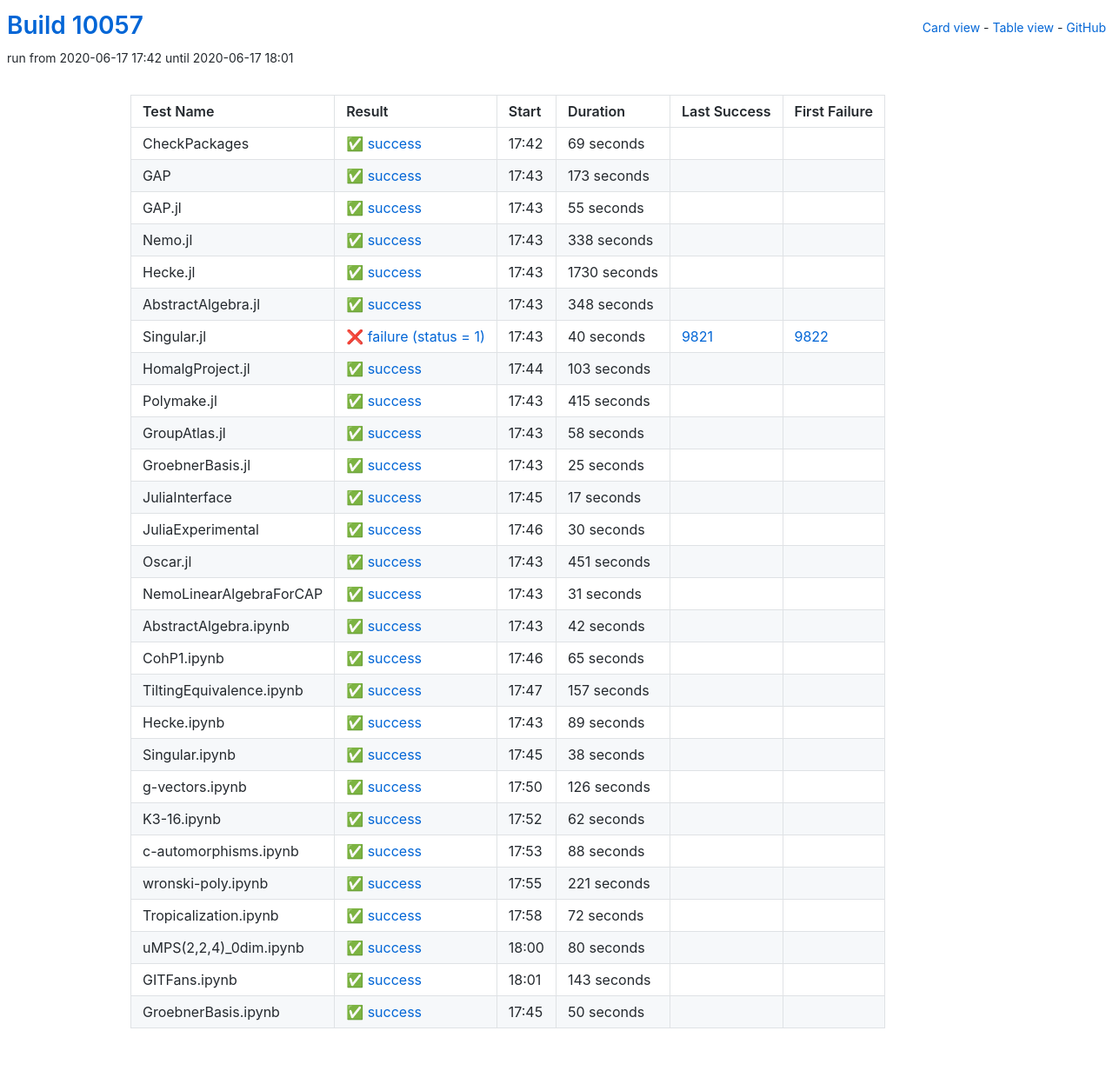
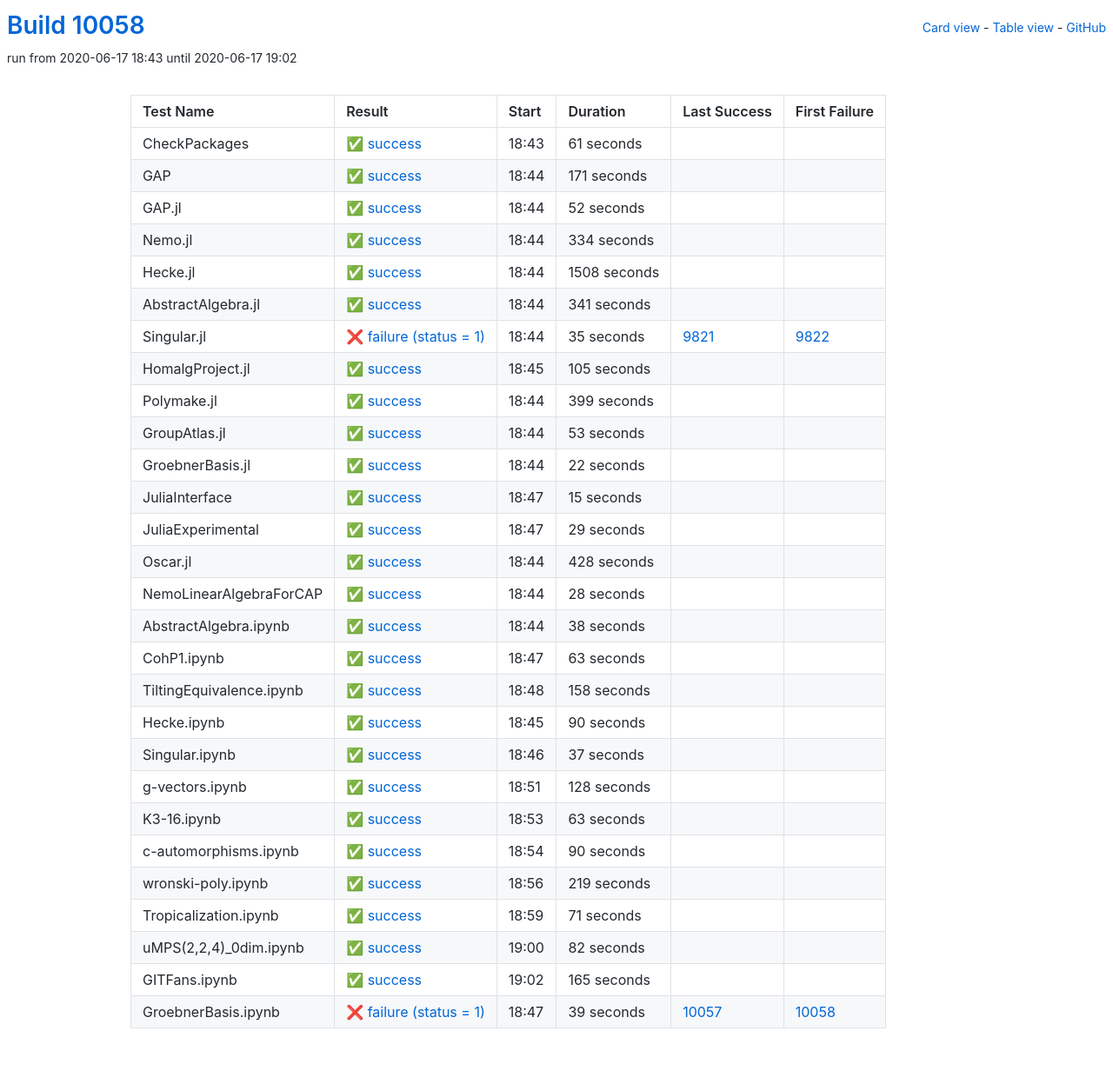
Before and after one commit to oscar-system/oscar-ci-status, a Jekyll site: the page built from table.html, in a window 1280 px wide. Shown: the whole page at 87% size. Built offline with Jekyll 4.4.1, drawn with Linux system fonts in a browser that asks for light colours.

Commit message:
Build #10058

```diff
--- a/_data/ci.yml
+++ b/_data/ci.yml
@@ -1,6 +1,6 @@
 ---
-build: 10057
-build_url: https://oscarci.mathematik.uni-kl.de/job/oscar/10057/
+build: 10058
+build_url: https://oscarci.mathematik.uni-kl.de/job/oscar/10058/
 job: oscar
 organization: oscar-system
 repo: oscar-ci-status
@@ -8,236 +8,188 @@ repourl: https://github.com/oscar-system/oscar-ci-status
 tests:
 - name: CheckPackages
   id: checkpackages
-  log: https://oscarci.mathematik.uni-kl.de/job/oscar/10057/artifact/logs/build-10057/CheckPackages.log
-  start: 2020-06-17 17:42
+  log: https://oscarci.mathematik.uni-kl.de/job/oscar/10058/artifact/logs/build-10058/CheckPackages.log
+  start: 2020-06-17 18:43
   success: true
   exitcode: 0
   status: success
-  duration: 69
+  duration: 61
   last_success: false
   last_success_url:
   first_failure: false
   first_failure_url:
 - name: GAP
   id: gap
-  log: https://oscarci.mathematik.uni-kl.de/job/oscar/10057/artifact/logs/build-10057/GAP.log
-  start: 2020-06-17 17:43
+  log: https://oscarci.mathematik.uni-kl.de/job/oscar/10058/artifact/logs/build-10058/GAP.log
+  start: 2020-06-17 18:44
   success: true
   exitcode: 0
   status: success
-  duration: 173
+  duration: 171
   last_success: false
   last_success_url:
   first_failure: false
   first_failure_url:
 - name: GAP.jl
   id: gap-jl
-  log: https://oscarci.mathematik.uni-kl.de/job/oscar/10057/artifact/logs/build-10057/GAP.jl.log
-  start: 2020-06-17 17:43
+  log: https://oscarci.mathematik.uni-kl.de/job/oscar/10058/artifact/logs/build-10058/GAP.jl.log
+  start: 2020-06-17 18:44
   success: true
   exitcode: 0
   status: success
-  duration: 55
+  duration: 52
   last_success: false
   last_success_url:
   first_failure: false
   first_failure_url:
 - name: Nemo.jl
   id: nemo-jl
-  log: https://oscarci.mathematik.uni-kl.de/job/oscar/10057/artifact/logs/build-10057/Nemo.jl.log
-  start: 2020-06-17 17:43
+  log: https://oscarci.mathematik.uni-kl.de/job/oscar/10058/artifact/logs/build-10058/Nemo.jl.log
+  start: 2020-06-17 18:44
   success: true
   exitcode: 0
   status: success
-  duration: 338
+  duration: 334
   last_success: false
   last_success_url:
   first_failure: false
   first_failure_url:
 - name: Hecke.jl
   id: hecke-jl
-  log: https://oscarci.mathematik.uni-kl.de/job/oscar/10057/artifact/logs/build-10057/Hecke.jl.log
-  start: 2020-06-17 17:43
+  log: https://oscarci.mathematik.uni-kl.de/job/oscar/10058/artifact/logs/build-10058/Hecke.jl.log
+  start: 2020-06-17 18:44
   success: true
   exitcode: 0
   status: success
-  duration: 1730
+  duration: 1508
   last_success: false
   last_success_url:
   first_failure: false
   first_failure_url:
 - name: AbstractAlgebra.jl
   id: abstractalgebra-jl
-  log: https://oscarci.mathematik.uni-kl.de/job/oscar/10057/artifact/logs/build-10057/AbstractAlgebra.jl.log
-  start: 2020-06-17 17:43
+  log: https://oscarci.mathematik.uni-kl.de/job/oscar/10058/artifact/logs/build-10058/AbstractAlgebra.jl.log
+  start: 2020-06-17 18:44
   success: true
   exitcode: 0
   status: success
-  duration: 348
+  duration: 341
   last_success: false
   last_success_url:
   first_failure: false
   first_failure_url:
 - name: Singular.jl
   id: singular-jl
-  log: https://oscarci.mathematik.uni-kl.de/job/oscar/10057/artifact/logs/build-10057/Singular.jl.log
-  start: 2020-06-17 17:43
+  log: https://oscarci.mathematik.uni-kl.de/job/oscar/10058/artifact/logs/build-10058/Singular.jl.log
+  start: 2020-06-17 18:44
   success: false
   exitcode: 1
   status: failure
-  duration: 40
+  duration: 35
   last_success: 9821
   last_success_url: https://oscarci.mathematik.uni-kl.de/job/oscar/9821/
   first_failure: 9822
   first_failure_url: https://oscarci.mathematik.uni-kl.de/job/oscar/9822/
 - name: HomalgProject.jl
   id: homalgproject-jl
-  log: https://oscarci.mathematik.uni-kl.de/job/oscar/10057/artifact/logs/build-10057/HomalgProject.jl.log
-  start: 2020-06-17 17:44
+  log: https://oscarci.mathematik.uni-kl.de/job/oscar/10058/artifact/logs/build-10058/HomalgProject.jl.log
+  start: 2020-06-17 18:45
   success: true
   exitcode: 0
   status: success
-  duration: 103
+  duration: 105
   last_success: false
   last_success_url:
   first_failure: false
   first_failure_url:
 - name: Polymake.jl
   id: polymake-jl
-  log: https://oscarci.mathematik.uni-kl.de/job/oscar/10057/artifact/logs/build-10057/Polymake.jl.log
-  start: 2020-06-17 17:43
+  log: https://oscarci.mathematik.uni-kl.de/job/oscar/10058/artifact/logs/build-10058/Polymake.jl.log
+  start: 2020-06-17 18:44
   success: true
   exitcode: 0
   status: success
-  duration: 415
+  duration: 399
   last_success: false
   last_success_url:
   first_failure: false
   first_failure_url:
 - name: GroupAtlas.jl
   id: groupatlas-jl
-  log: https://oscarci.mathematik.uni-kl.de/job/oscar/10057/artifact/logs/build-10057/GroupAtlas.jl.log
-  start: 2020-06-17 17:43
+  log: https://oscarci.mathematik.uni-kl.de/job/oscar/10058/artifact/logs/build-10058/GroupAtlas.jl.log
+  start: 2020-06-17 18:44
   success: true
   exitcode: 0
   status: success
-  duration: 58
+  duration: 53
   last_success: false
   last_success_url:
   first_failure: false
   first_failure_url:
 - name: GroebnerBasis.jl
   id: groebnerbasis-jl
-  log: https://oscarci.mathematik.uni-kl.de/job/oscar/10057/artifact/logs/build-10057/GroebnerBasis.jl.log
-  start: 2020-06-17 17:43
+  log: https://oscarci.mathematik.uni-kl.de/job/oscar/10058/artifact/logs/build-10058/GroebnerBasis.jl.log
+  start: 2020-06-17 18:44
   success: true
   exitcode: 0
   status: success
-  duration: 25
+  duration: 22
   last_success: false
   last_success_url:
   first_failure: false
   first_failure_url:
 - name: JuliaInterface
   id: juliainterface
-  log: https://oscarci.mathematik.uni-kl.de/job/oscar/10057/artifact/logs/build-10057/JuliaInterface.log
-  start: 2020-06-17 17:45
+  log: https://oscarci.mathematik.uni-kl.de/job/oscar/10058/artifact/logs/build-10058/JuliaInterface.log
+  start: 2020-06-17 18:47
   success: true
   exitcode: 0
   status: success
-  duration: 17
+  duration: 15
   last_success: false
   last_success_url:
   first_failure: false
   first_failure_url:
 - name: JuliaExperimental
   id: juliaexperimental
-  log: https://oscarci.mathematik.uni-kl.de/job/oscar/10057/artifact/logs/build-10057/JuliaExperimental.log
-  start: 2020-06-17 17:46
+  log: https://oscarci.mathematik.uni-kl.de/job/oscar/10058/artifact/logs/build-10058/JuliaExperimental.log
+  start: 2020-06-17 18:47
   success: true
   exitcode: 0
   status: success
-  duration: 30
+  duration: 29
   last_success: false
   last_success_url:
   first_failure: false
   first_failure_url:
 - name: Oscar.jl
   id: oscar-jl
-  log: https://oscarci.mathematik.uni-kl.de/job/oscar/10057/artifact/logs/build-10057/Oscar.jl.log
-  start: 2020-06-17 17:43
+  log: https://oscarci.mathematik.uni-kl.de/job/oscar/10058/artifact/logs/build-10058/Oscar.jl.log
+  start: 2020-06-17 18:44
   success: true
   exitcode: 0
   status: success
-  duration: 451
+  duration: 428
   last_success: false
   last_success_url:
   first_failure: false
   first_failure_url:
 - name: NemoLinearAlgebraForCAP
   id: nemolinearalgebraforcap
-  log: https://oscarci.mathematik.uni-kl.de/job/oscar/10057/artifact/logs/build-10057/NemoLinearAlgebraForCAP.log
-  start: 2020-06-17 17:43
+  log: https://oscarci.mathematik.uni-kl.de/job/oscar/10058/artifact/logs/build-10058/NemoLinearAlgebraForCAP.log
+  start: 2020-06-17 18:44
   success: true
   exitcode: 0
   status: success
-  duration: 31
+  duration: 28
   last_success: false
   last_success_url:
   first_failure: false
   first_failure_url:
 - name: AbstractAlgebra.ipynb
   id: abstractalgebra-ipynb
-  log: https://oscarci.mathematik.uni-kl.de/job/oscar/10057/artifact/logs/build-10057/AbstractAlgebra.ipynb.log
-  start: 2020-06-17 17:43
-  success: true
-  exitcode: 0
-  status: success
-  duration: 42
-  last_success: false
-  last_success_url:
-  first_failure: false
-  first_failure_url:
-- name: CohP1.ipynb
-  id: cohp1-ipynb
-  log: https://oscarci.mathematik.uni-kl.de/job/oscar/10057/artifact/logs/build-10057/CohP1.ipynb.log
-  start: 2020-06-17 17:46
-  success: true
-  exitcode: 0
-  status: success
-  duration: 65
-  last_success: false
-  last_success_url:
-  first_failure: false
-  first_failure_url:
-- name: TiltingEquivalence.ipynb
-  id: tiltingequivalence-ipynb
-  log: https://oscarci.mathematik.uni-kl.de/job/oscar/10057/artifact/logs/build-10057/TiltingEquivalence.ipynb.log
-  start: 2020-06-17 17:47
-  success: true
-  exitcode: 0
-  status: success
-  duration: 157
-  last_success: false
-  last_success_url:
-  first_failure: false
-  first_failure_url:
-- name: Hecke.ipynb
-  id: hecke-ipynb
-  log: https://oscarci.mathematik.uni-kl.de/job/oscar/10057/artifact/logs/build-10057/Hecke.ipynb.log
-  start: 2020-06-17 17:43
-  success: true
-  exitcode: 0
-  status: success
-  duration: 89
-  last_success: false
-  last_success_url:
-  first_failure: false
-  first_failure_url:
-- name: Singular.ipynb
-  id: singular-ipynb
-  log: https://oscarci.mathematik.uni-kl.de/job/oscar/10057/artifact/logs/build-10057/Singular.ipynb.log
-  start: 2020-06-17 17:45
+  log: https://oscarci.mathematik.uni-kl.de/job/oscar/10058/artifact/logs/build-10058/AbstractAlgebra.ipynb.log
+  start: 2020-06-17 18:44
   success: true
   exitcode: 0
   status: success
@@ -246,99 +198,147 @@ tests:
   last_success_url:
   first_failure: false
   first_failure_url:
-- name: g-vectors.ipynb
-  id: g-vectors-ipynb
-  log: https://oscarci.mathematik.uni-kl.de/job/oscar/10057/artifact/logs/build-10057/g-vectors.ipynb.log
-  start: 2020-06-17 17:50
+- name: CohP1.ipynb
+  id: cohp1-ipynb
+  log: https://oscarci.mathematik.uni-kl.de/job/oscar/10058/artifact/logs/build-10058/CohP1.ipynb.log
+  start: 2020-06-17 18:47
   success: true
   exitcode: 0
   status: success
-  duration: 126
+  duration: 63
+  last_success: false
+  last_success_url:
+  first_failure: false
+  first_failure_url:
+- name: TiltingEquivalence.ipynb
+  id: tiltingequivalence-ipynb
+  log: https://oscarci.mathematik.uni-kl.de/job/oscar/10058/artifact/logs/build-10058/TiltingEquivalence.ipynb.log
+  start: 2020-06-17 18:48
+  success: true
+  exitcode: 0
+  status: success
+  duration: 158
+  last_success: false
+  last_success_url:
+  first_failure: false
+  first_failure_url:
+- name: Hecke.ipynb
+  id: hecke-ipynb
+  log: https://oscarci.mathematik.uni-kl.de/job/oscar/10058/artifact/logs/build-10058/Hecke.ipynb.log
+  start: 2020-06-17 18:45
+  success: true
+  exitcode: 0
+  status: success
+  duration: 90
+  last_success: false
+  last_success_url:
+  first_failure: false
+  first_failure_url:
+- name: Singular.ipynb
+  id: singular-ipynb
+  log: https://oscarci.mathematik.uni-kl.de/job/oscar/10058/artifact/logs/build-10058/Singular.ipynb.log
+  start: 2020-06-17 18:46
+  success: true
+  exitcode: 0
+  status: success
+  duration: 37
+  last_success: false
+  last_success_url:
+  first_failure: false
+  first_failure_url:
+- name: g-vectors.ipynb
+  id: g-vectors-ipynb
+  log: https://oscarci.mathematik.uni-kl.de/job/oscar/10058/artifact/logs/build-10058/g-vectors.ipynb.log
+  start: 2020-06-17 18:51
+  success: true
+  exitcode: 0
+  status: success
+  duration: 128
   last_success: false
   last_success_url:
   first_failure: false
   first_failure_url:
 - name: K3-16.ipynb
   id: k3-16-ipynb
-  log: https://oscarci.mathematik.uni-kl.de/job/oscar/10057/artifact/logs/build-10057/K3-16.ipynb.log
-  start: 2020-06-17 17:52
+  log: https://oscarci.mathematik.uni-kl.de/job/oscar/10058/artifact/logs/build-10058/K3-16.ipynb.log
+  start: 2020-06-17 18:53
   success: true
   exitcode: 0
   status: success
-  duration: 62
+  duration: 63
   last_success: false
   last_success_url:
   first_failure: false
   first_failure_url:
 - name: c-automorphisms.ipynb
   id: c-automorphisms-ipynb
-  log: https://oscarci.mathematik.uni-kl.de/job/oscar/10057/artifact/logs/build-10057/c-automorphisms.ipynb.log
-  start: 2020-06-17 17:53
+  log: https://oscarci.mathematik.uni-kl.de/job/oscar/10058/artifact/logs/build-10058/c-automorphisms.ipynb.log
+  start: 2020-06-17 18:54
   success: true
   exitcode: 0
   status: success
-  duration: 88
+  duration: 90
   last_success: false
   last_success_url:
   first_failure: false
   first_failure_url:
 - name: wronski-poly.ipynb
   id: wronski-poly-ipynb
-  log: https://oscarci.mathematik.uni-kl.de/job/oscar/10057/artifact/logs/build-10057/wronski-poly.ipynb.log
-  start: 2020-06-17 17:55
+  log: https://oscarci.mathematik.uni-kl.de/job/oscar/10058/artifact/logs/build-10058/wronski-poly.ipynb.log
+  start: 2020-06-17 18:56
   success: true
   exitcode: 0
   status: success
-  duration: 221
+  duration: 219
   last_success: false
   last_success_url:
   first_failure: false
   first_failure_url:
 - name: Tropicalization.ipynb
   id: tropicalization-ipynb
-  log: https://oscarci.mathematik.uni-kl.de/job/oscar/10057/artifact/logs/build-10057/Tropicalization.ipynb.log
-  start: 2020-06-17 17:58
+  log: https://oscarci.mathematik.uni-kl.de/job/oscar/10058/artifact/logs/build-10058/Tropicalization.ipynb.log
+  start: 2020-06-17 18:59
   success: true
   exitcode: 0
   status: success
-  duration: 72
+  duration: 71
   last_success: false
   last_success_url:
   first_failure: false
   first_failure_url:
 - name: uMPS(2,2,4)_0dim.ipynb
   id: umps-2-2-4-0dim-ipynb
-  log: https://oscarci.mathematik.uni-kl.de/job/oscar/10057/artifact/logs/build-10057/uMPS-2-2-4-_0dim.ipynb.log
-  start: 2020-06-17 18:00
+  log: https://oscarci.mathematik.uni-kl.de/job/oscar/10058/artifact/logs/build-10058/uMPS-2-2-4-_0dim.ipynb.log
+  start: 2020-06-17 19:00
   success: true
   exitcode: 0
   status: success
-  duration: 80
+  duration: 82
   last_success: false
   last_success_url:
   first_failure: false
   first_failure_url:
 - name: GITFans.ipynb
   id: gitfans-ipynb
-  log: https://oscarci.mathematik.uni-kl.de/job/oscar/10057/artifact/logs/build-10057/GITFans.ipynb.log
-  start: 2020-06-17 18:01
+  log: https://oscarci.mathematik.uni-kl.de/job/oscar/10058/artifact/logs/build-10058/GITFans.ipynb.log
+  start: 2020-06-17 19:02
   success: true
   exitcode: 0
   status: success
-  duration: 143
+  duration: 165
   last_success: false
   last_success_url:
   first_failure: false
   first_failure_url:
 - name: GroebnerBasis.ipynb
   id: groebnerbasis-ipynb
-  log: https://oscarci.mathematik.uni-kl.de/job/oscar/10057/artifact/logs/build-10057/GroebnerBasis.ipynb.log
-  start: 2020-06-17 17:45
-  success: true
-  exitcode: 0
-  status: success
-  duration: 50
-  last_success: false
-  last_success_url:
-  first_failure: false
-  first_failure_url:
+  log: https://oscarci.mathematik.uni-kl.de/job/oscar/10058/artifact/logs/build-10058/GroebnerBasis.ipynb.log
+  start: 2020-06-17 18:47
+  success: false
+  exitcode: 1
+  status: failure
+  duration: 39
+  last_success: 10057
+  last_success_url: https://oscarci.mathematik.uni-kl.de/job/oscar/10057/
+  first_failure: 10058
+  first_failure_url: https://oscarci.mathematik.uni-kl.de/job/oscar/10058/
```
Also changed, not shown: README.md.
